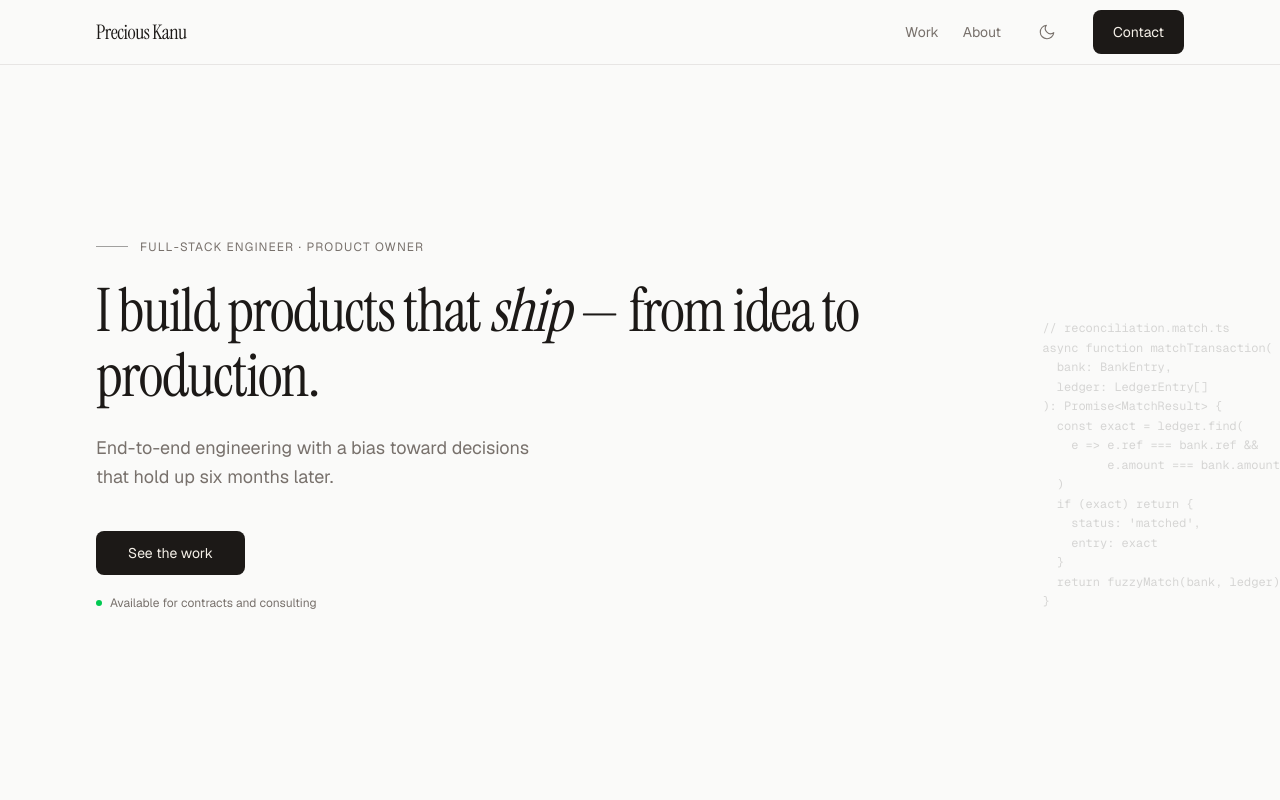
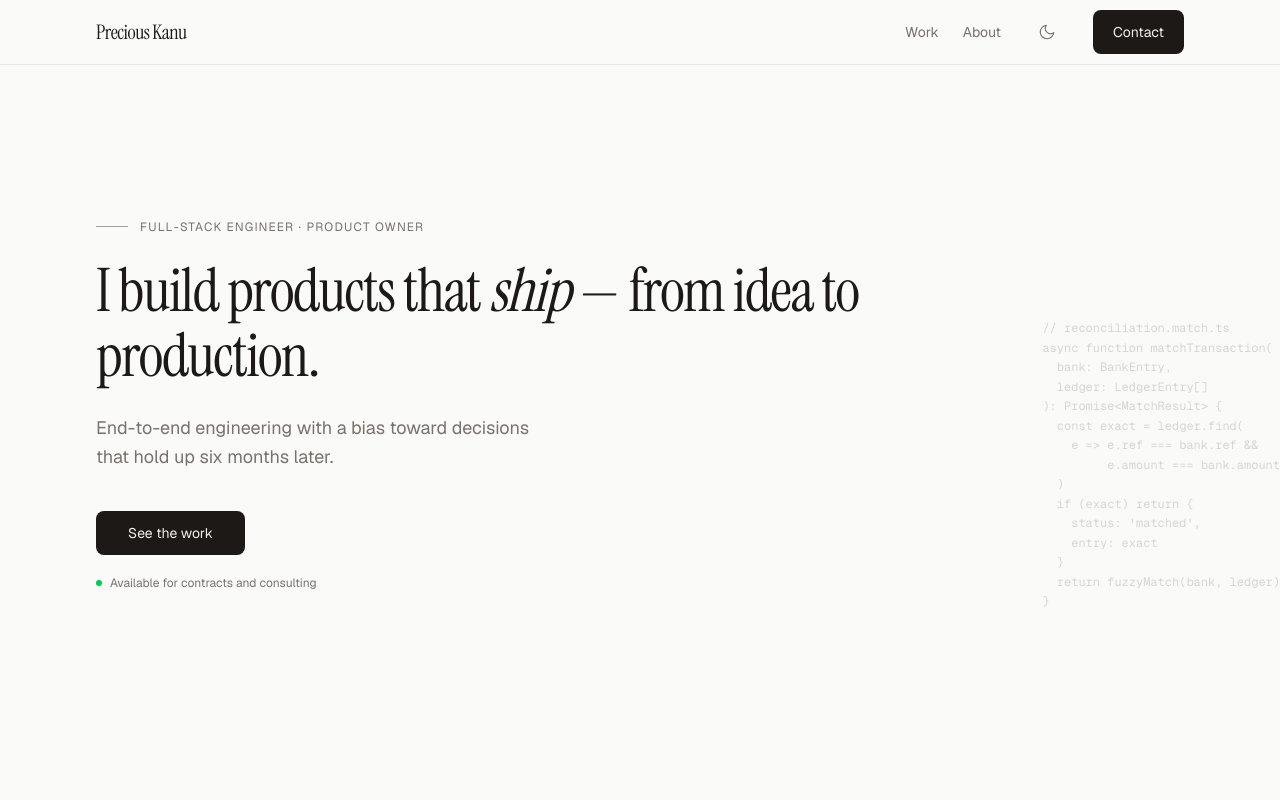
Before and after one commit to MasterLexhie/portfolio, a Next.js app: page / in a window 1280 px wide. Shown: the top 800 px of the page. Built offline with nearby package versions, Linux system fonts and the light colour scheme; no server answers.

Commit message:
hero section updated

```diff
--- a/app/(frontend)/page.tsx
+++ b/app/(frontend)/page.tsx
@@ -50,7 +50,7 @@ export default function HomePage() {
 
       {/* Section 1 — Hero */}
       <section className="min-h-[80vh] md:min-h-screen flex items-center relative overflow-hidden">
-        <div className="max-w-6xl mx-auto px-4 md:px-8 py-16 md:py-0 md:pb-[10vh] w-full">
+        <div className="max-w-6xl mx-auto px-4 md:px-8 py-16 md:py-0 md:pb-[15vh] w-full">
           <HeroContent />
         </div>
         <div className="absolute right-0 top-1/2 -translate-y-1/2 hidden lg:block opacity-[0.16] dark:opacity-[0.10] pointer-events-none select-none">
```
